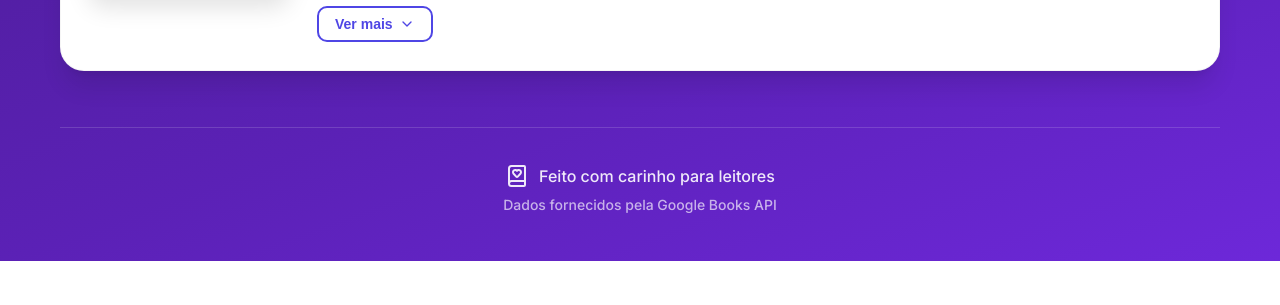
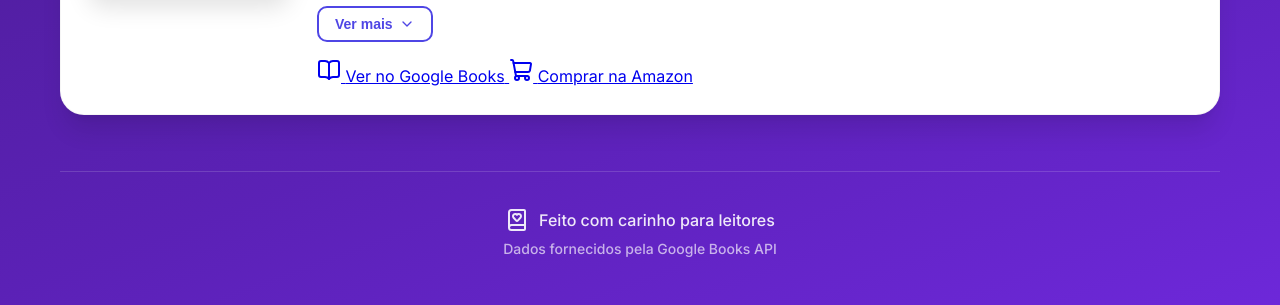
Before and after one commit to andre-crf/BooksIt, a Flask app: template templates/index.html in a window 1280 px wide. Shown: the part 817-1122 px from the top of the page. Before the commit the page ends 1078 px from the top, so only its background shows below. Run offline with Flask 3, Linux system fonts and the light colour scheme; the template is opened without the code that fills it: most values are stand-ins (such as "Sample title", 1, 10 or a date in 2020); some web fonts are replaced.

Commit message:
Update index.html

```diff
--- a/templates/index.html
+++ b/templates/index.html
@@ -193,6 +193,20 @@
                             <i data-lucide="chevron-down" class="toggle-icon"></i>
                         </button>
                     </div>
+
+                    <!-- Botões de ação -->
+                    <div class="action-buttons">
+                        <a href="{{ livro.link }}" target="_blank" rel="noopener noreferrer" class="action-button google-books-button">
+                            <i data-lucide="book-open"></i>
+                            <span>Ver no Google Books</span>
+                        </a>
+                        {% if livro.amazon_link != '#' %}
+                        <a href="{{ livro.amazon_link }}" target="_blank" rel="noopener noreferrer" class="action-button amazon-button">
+                            <i data-lucide="shopping-cart"></i>
+                            <span>Comprar na Amazon</span>
+                        </a>
+                        {% endif %}
+                    </div>
                 </div>
             </article>
             {% endfor %}
@@ -233,7 +247,6 @@
         let timeout = null;
         let abortController = null;
 
-        // Autocomplete com debounce maior e abort da requisição anterior
         input.addEventListener("input", () => {
             const query = input.value.trim();
 
@@ -302,7 +315,6 @@
             });
         });
 
-        // Toggle de descrição (sem re-renderizar ícones a cada clique)
         document.querySelectorAll(".toggle-description").forEach(button => {
             button.addEventListener("click", () => {
                 const targetId = button.getAttribute("data-target");
@@ -326,7 +338,6 @@
             });
         });
 
-        // Ícones Lucide uma vez após o DOM estar pronto
         if (document.readyState === "loading") {
             document.addEventListener("DOMContentLoaded", () => { if (typeof lucide !== "undefined") lucide.createIcons(); });
         } else {
```
